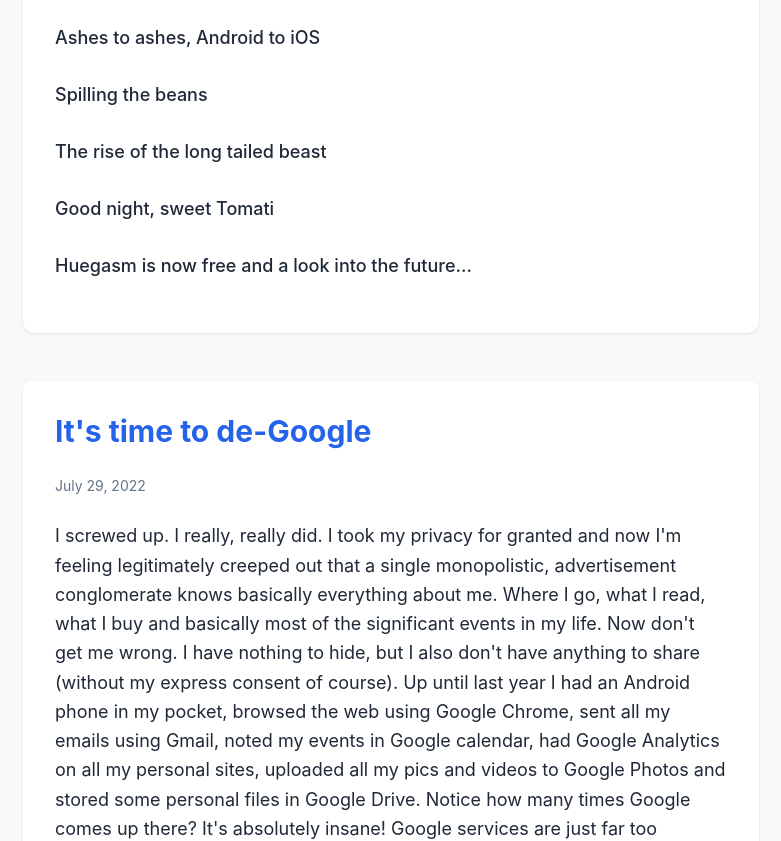
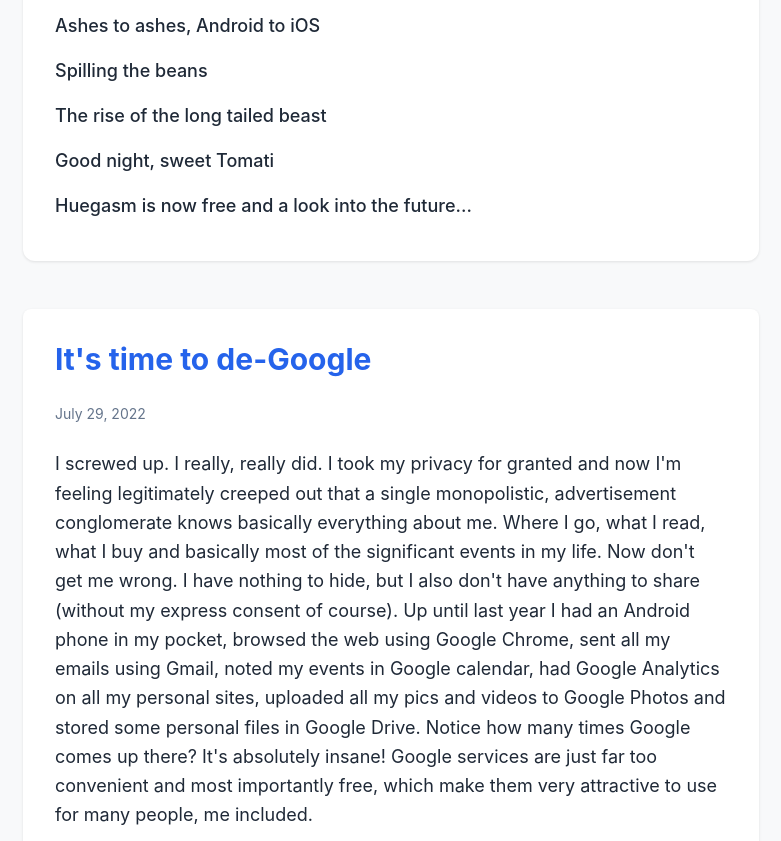
Before and after one commit to lone-cloud/egorphilippov, a Next.js app: page /blog in a window 1280 px wide. Shown: the part 400-1241 px from the top of the page, without its empty margins (249-1030 px from the left). Built offline with nearby package versions, Linux system fonts and the light colour scheme; a web font is replaced by a local one.

Commit message:
minor updates

```diff
--- a/app/blog/page.tsx
+++ b/app/blog/page.tsx
@@ -22,9 +22,9 @@
               <YearTitle>{year}</YearTitle>
               <PostsList>
                 {metas.map(({ id, title }) => (
-                  <PostItem key={id}>
+                  <li key={id}>
                     <BlogEntryLink href={`#${id}`}>{title}</BlogEntryLink>
-                  </PostItem>
+                  </li>
                 ))}
               </PostsList>
             </BlogIndexYear>
@@ -33,16 +33,7 @@
 
         <PostsContainer>
           {blogPosts.map(({ year, posts }) =>
-            posts.map((Post, i) => (
-              <motion.div
-                key={`${year}-post-${i}`}
-                initial={{ opacity: 0, y: 20 }}
-                animate={{ opacity: 1, y: 0 }}
-                transition={{ delay: i * 0.1 }}
-              >
-                <Post />
-              </motion.div>
-            )),
+            posts.map((Post, i) => <Post key={`${year}-post-${i}`} />),
           )}
         </PostsContainer>
       </motion.div>
@@ -90,10 +81,6 @@
   padding: 0;
 `;
 
-const PostItem = styled.li`
-  margin-bottom: 0.75rem;
-`;
-
 const BlogEntryLink = styled.a`
   display: inline-block;
   color: ${({ theme }) => theme.colors.black};
--- a/app/layout.tsx
+++ b/app/layout.tsx
@@ -49,7 +49,7 @@
   children: ReactNode;
 }>) {
   return (
-    <html lang="en">
+    <html lang="en" data-scroll-behavior="smooth">
       <body>
         <StyledComponentsRegistry>
           <LayoutContent>{children}</LayoutContent>
--- a/components/Posts/UI.tsx
+++ b/components/Posts/UI.tsx
@@ -61,20 +61,9 @@
   border-radius: 8px;
   background: ${({ theme }) => theme.colors.white};
   box-shadow: ${({ theme }) => theme.shadows.sm};
-  transition:
-    transform 200ms ease,
-    box-shadow 200ms ease;
+  transition: box-shadow 200ms ease;
 
   &:hover {
-    transform: translateY(-2px);
     box-shadow: ${({ theme }) => theme.shadows.md};
   }
-
-  &::after {
-    margin: ${({ theme }) => theme.spacing.lg} 0;
-    width: 100%;
-    content: '';
-    display: block;
-    border-bottom: 2px solid ${({ theme }) => theme.colors.greyLight};
-  }
 `;
```
Also changed, not shown: 1 other file (tests, documents, lock files or other folders).
